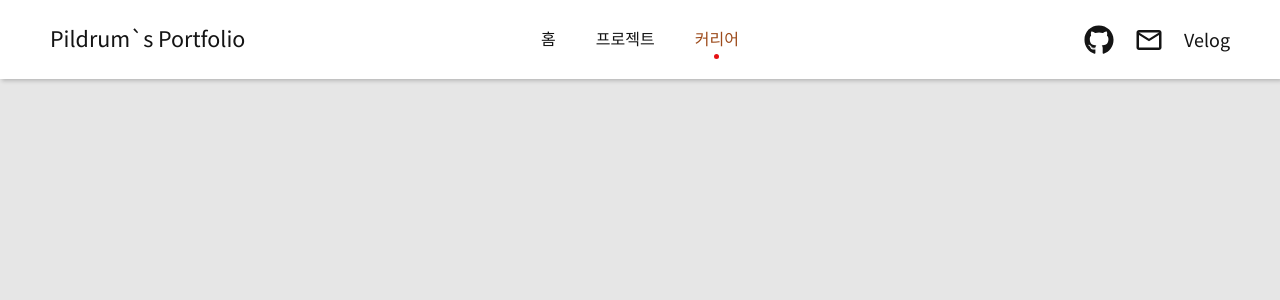
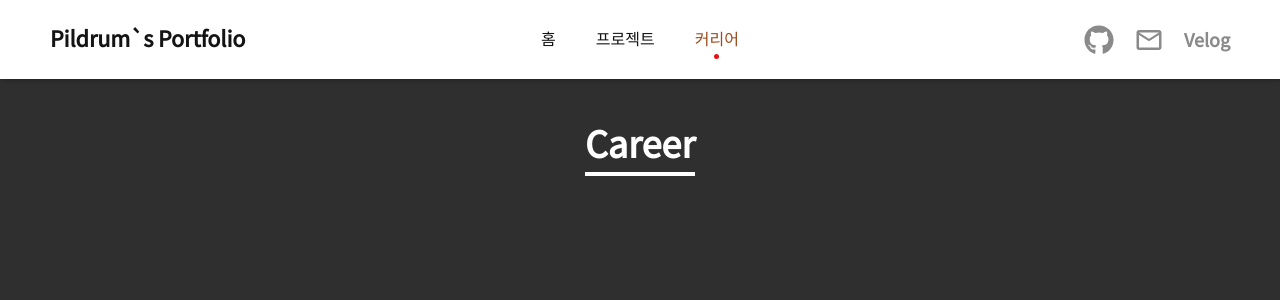
Before and after one commit to pildrums/pildrum_portfolio, a Next.js app: page /career in a window 1280 px wide. Shown: the top 300 px of the page. Built offline with nearby package versions, Linux system fonts and the light colour scheme.

Commit message:
Modify navBar icon color

```diff
--- a/Components/Home/About.tsx
+++ b/Components/Home/About.tsx
@@ -91,7 +91,7 @@ const Wrapper = styled.div`
 
 const Title = styled.h1`
   font-size: 40px;
-  border-bottom: 1px solid ${(props) => props.theme.black.veryDark};
+  border-bottom: 4px solid ${(props) => props.theme.black.veryDark};
   color: ${(props) => props.theme.black.darker};
   font-weight: 600;
   height: 56px;
@@ -127,11 +127,11 @@ const AboutItemContent = styled.div`
     &:first-child {
       font-size: 16px;
       font-weight: 800;
-      color: ${(props) => props.theme.yellow};
+      color: ${(props) => props.theme.yellow.lighter};
       user-select: none;
     }
     &:last-child {
-      font-size: 18px;
+      font-size: 16px;
       font-weight: 400;
       color: ${(props) => props.theme.white.lighter};
     }
--- a/Components/Home/Intro.tsx
+++ b/Components/Home/Intro.tsx
@@ -29,7 +29,7 @@ const Wrapper = styled.div`
 const Title = styled.h1`
   font-size: 40px;
   font-weight: 500;
-  color: ${(props) => props.theme.yellow};
+  color: ${(props) => props.theme.yellow.lighter};
   margin-bottom: 40px;
   user-select: none;
 `;
@@ -48,7 +48,7 @@ const Description = styled.div`
 const Underline = styled.div`
   width: 40px;
   height: 4px;
-  background: ${props => props.theme.yellow};
+  background: ${props => props.theme.yellow.lighter};
   margin: 40px 0;
 `;
 
--- a/Components/NavBar.tsx
+++ b/Components/NavBar.tsx
@@ -101,12 +101,11 @@ const Logo = styled(Link)`
   position: absolute;
   left: 0;
   margin-left: 50px;
-  font-weight: 400;
+  font-weight: 600;
   font-size: 24px;
 `;
 
 const IconList = styled.div`
-  /* background: #000; */
   position: absolute;
   right: 0;
   margin-right: 50px;
@@ -114,11 +113,23 @@ const IconList = styled.div`
   align-items: center;
   gap: 20px;
   svg {
+    transition: opacity 0.3s ease-in-out;
     font-size: 30px;
+    color: ${(props) => props.theme.black.darker};
+    opacity: 0.5;
+    &:hover {
+      opacity: 1;
+    }
   }
   span {
-    font-weight: 400;
+    transition: opacity 0.3s ease-in-out;
+    font-weight: 600;
     font-size: 20px;
+    color: ${(props) => props.theme.black.darker};
+    opacity: 0.5;
+    &:hover {
+      opacity: 1;
+    }
   }
 `;
 
--- a/pages/career.tsx
+++ b/pages/career.tsx
@@ -8,9 +8,27 @@ export default function Career() {
   return (
     <Layout>
       <Seo title="커리어" />
-      <Wrapper>{/* Content */}</Wrapper>
+      <Wrapper>
+        <Title>Career</Title>
+      </Wrapper>
     </Layout>
   );
 }
 
-const Wrapper = styled.div``;
+const Wrapper = styled.div`
+  height: 100vh;
+  display: flex;
+  flex-direction: column;
+  align-items: center;
+  background: ${(props) => props.theme.black.lighter};
+  padding-bottom: 120px;
+`;
+
+const Title = styled.h1`
+  font-size: 40px;
+  border-bottom: 4px solid ${(props) => props.theme.white.lighter};
+  color: ${(props) => props.theme.white.lighter};
+  font-weight: 600;
+  height: 56px;
+  margin-top: 120px;
+`;
--- a/styles/GlobalStyle.tsx
+++ b/styles/GlobalStyle.tsx
@@ -72,7 +72,7 @@ const GlobalStyle = createGlobalStyle`
     font-family: 'Source Sans Pro', sans-serif;
     color: ${(props) => props.theme.black.veryDark};
     line-height: 1.2;
-    background: #e6e6e6;
+    background: ${props => props.theme.white.lighter};
   }
 
   a {
--- a/styles/theme.ts
+++ b/styles/theme.ts
@@ -11,9 +11,14 @@ export const theme: DefaultTheme = {
     lighter: "#fff",
     darker: "#e5e5e5",
   },
-  green: "#b5ff23",
-  yellow: "#F7C815",
-  orange: "#EC9704",
+  green: {
+    lighter: "#b5ff23",
+    darker: "#64DD0D",
+  },
+  yellow: {
+    lighter: "#F7C815",
+    darker: "#EC9704",
+  },
   brown: {
     lighter: "#9C4A1A",
     veryLighter: "#A78B71",
```
Also changed, not shown: Components/Home/Stack.tsx (+6 -5 lines), pages/project.tsx (+43 -11 lines), styles/styled.d.ts (+8 -3 lines), 1 other file (tests, documents, lock files or other folders).
